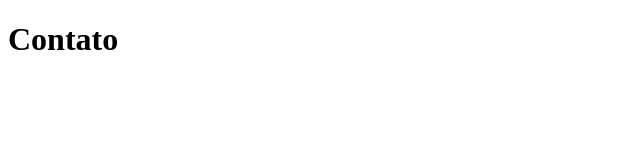
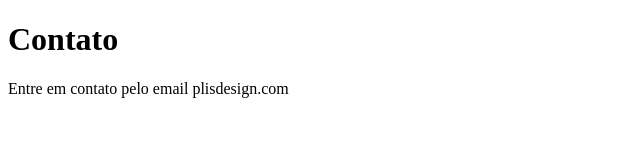
Before and after one commit to VitorFilho/sistema-de-cadastro, a plain HTML site: page contato.html in a window 1280 px wide. Shown: the whole page, without its empty margins (0-640 px from the left). Drawn offline with Linux system fonts and the light colour scheme.

Commit message:
adicionando email de contato

```diff
--- a/contato.html
+++ b/contato.html
@@ -7,5 +7,6 @@
   </head>
   <body>
     <h1>Contato</h1>
+    <p>Entre em contato pelo email plisdesign.com</p>
   </body>
 </html>
```
